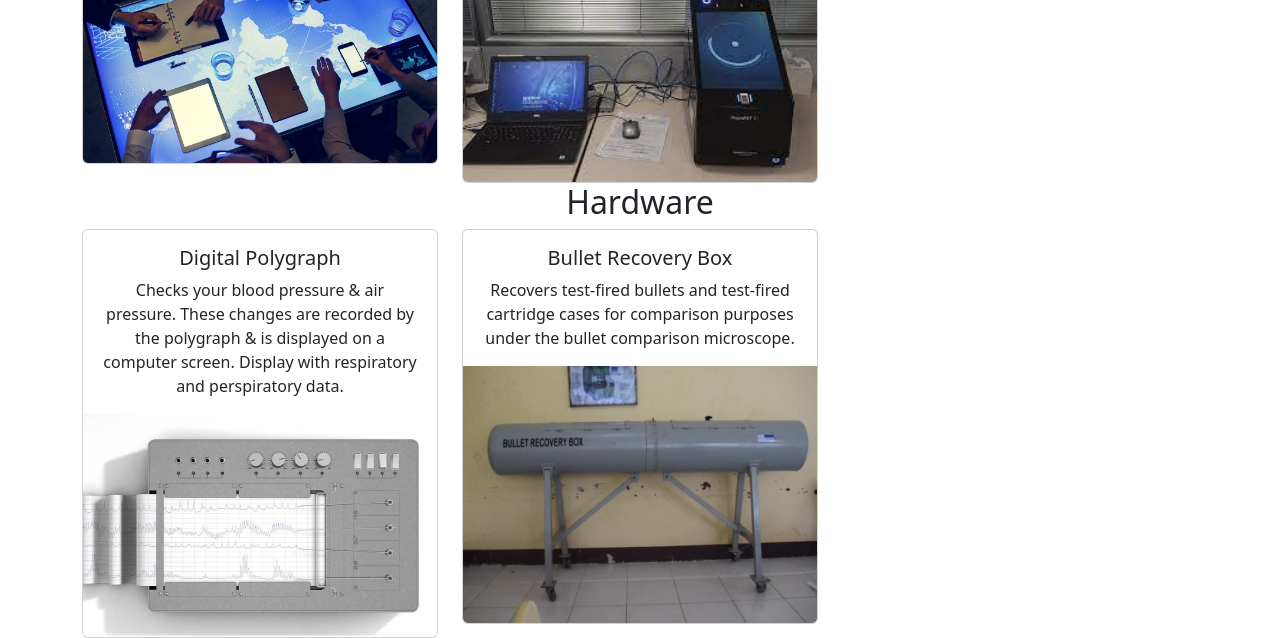
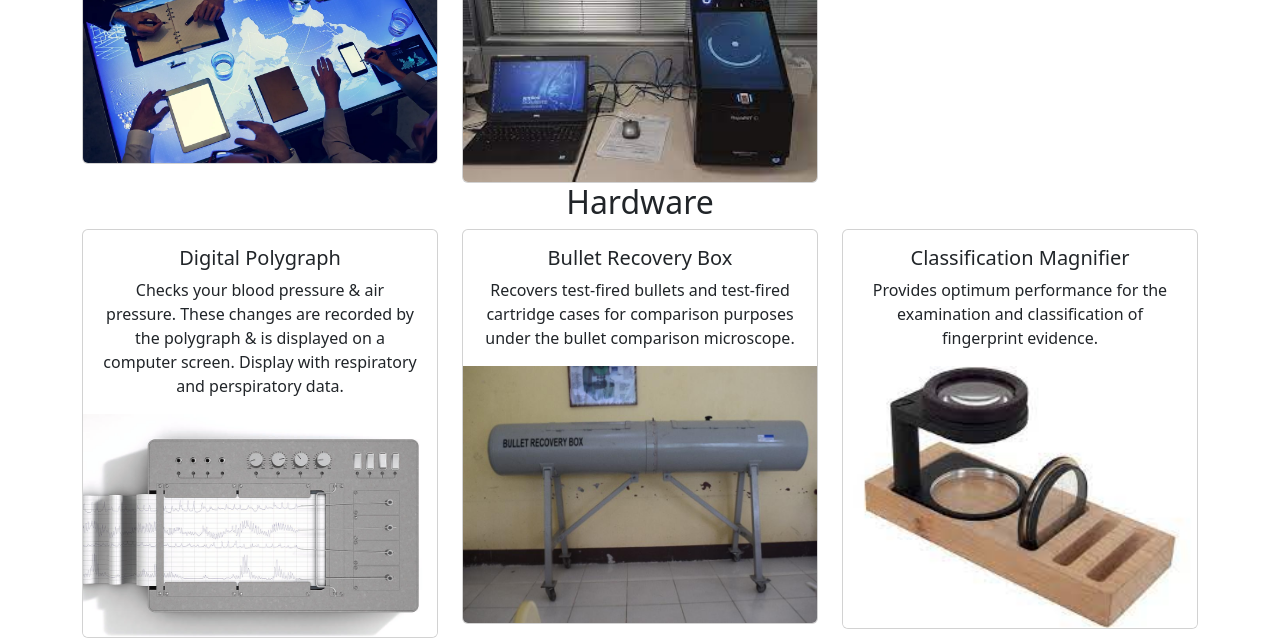
Before and after one commit to kiaram2249/sep10-freedom-project-, a plain HTML site: page index.html in a window 1280 px wide. Shown: the part 1251-1889 px from the top of the page. Drawn offline with nearby package versions, Linux system fonts and the light colour scheme.

Commit message:
tomorrow

```diff
--- a/index.html
+++ b/index.html
@@ -133,10 +133,6 @@
              </div>
         </div>
 
-
-
-
-
         <div class="col-md-4">
             <div class="card">
                 <div class="card-body">
@@ -144,6 +140,16 @@
                   <p class="card-text"> Recovers test-fired bullets and test-fired cartridge cases for comparison purposes under the bullet comparison microscope.</p>
                 </div>
                 <img src="guns.jpg" class="card-img-bottom" alt="...">
+             </div>
+        </div>
+
+        <div class="col-md-4">
+            <div class="card">
+                <div class="card-body">
+                  <h5 class="card-title">Classification Magnifier</h5>
+                  <p class="card-text">Provides optimum performance for the examination and classification of fingerprint evidence.</p>
+                </div>
+                <img src="see.jpeg" class="card-img-bottom" alt="...">
              </div>
         </div>
 
```
Also changed, not shown: last.jpg (deleted), lasts.jpg (deleted), small.png (deleted).
